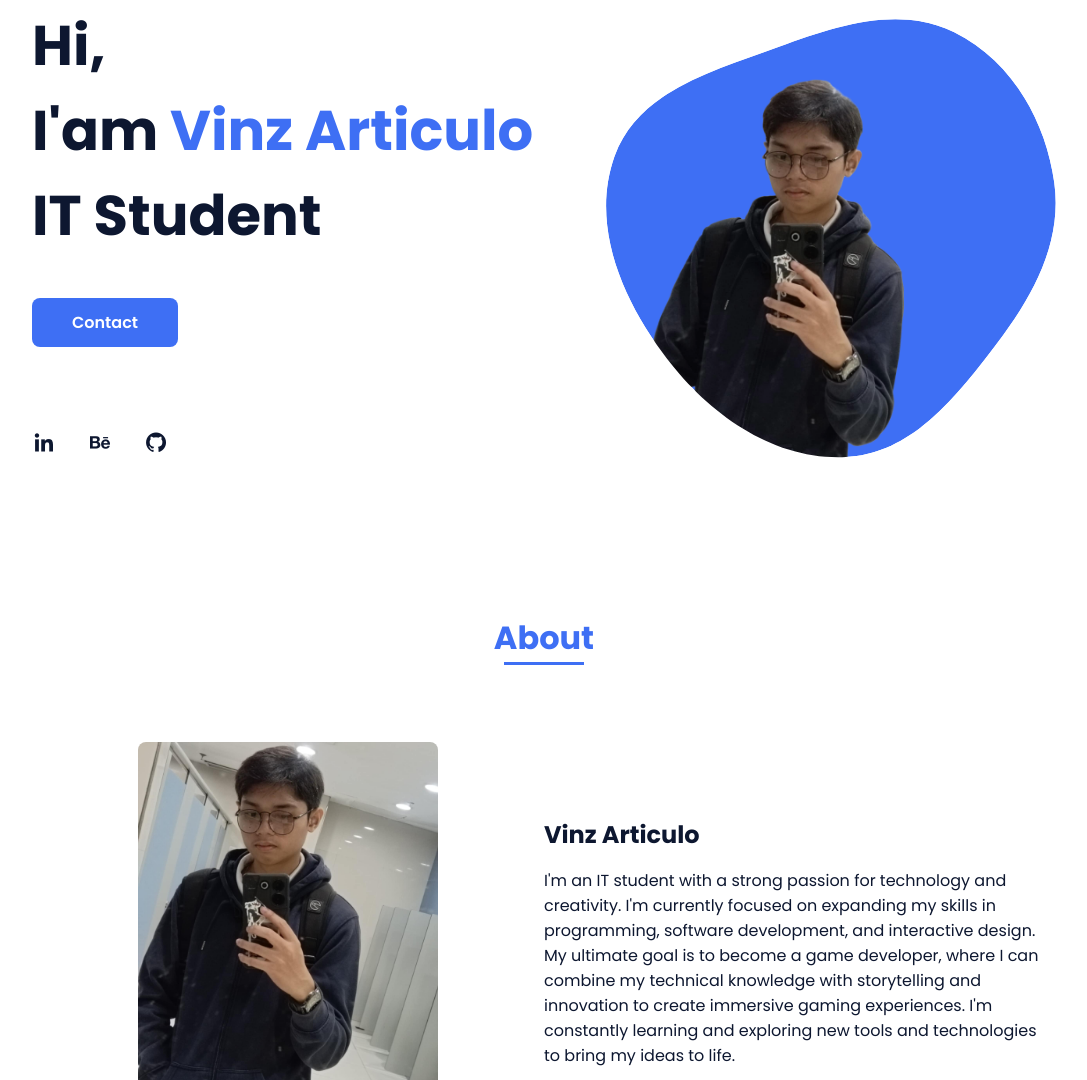
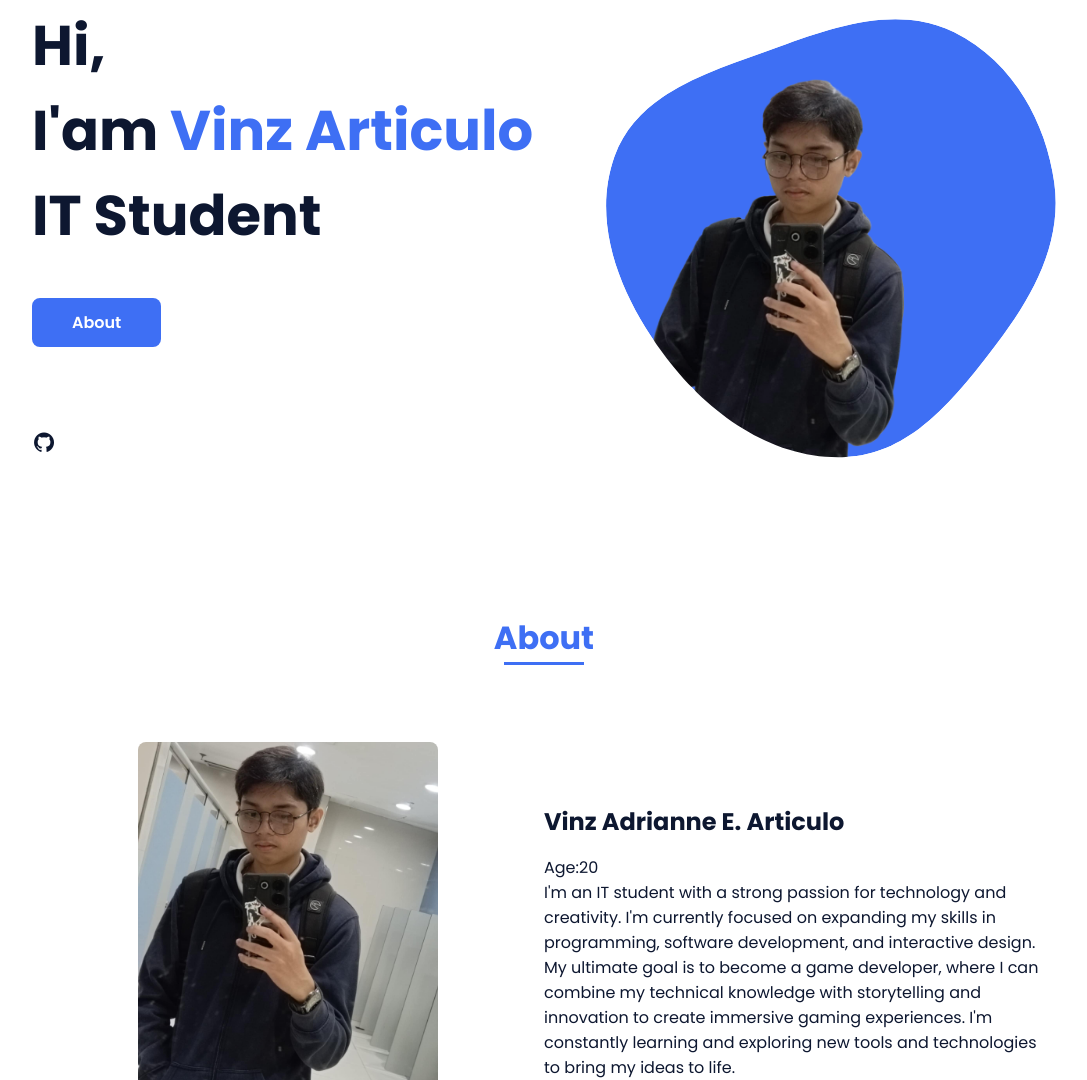
Before and after one commit to Vaike-san/Vinz, a plain HTML site: page index.html in a window 1280 px wide. Shown: the part 157-1237 px from the top of the page, without its empty margins (96-1183 px from the left). Drawn offline with nearby package versions, Linux system fonts and the light colour scheme.

Commit message:
Update index.html

```diff
--- a/index.html
+++ b/index.html
@@ -41,13 +41,13 @@
                 <div class="home__data">
                     <h1 class="home__title">Hi,<br>I'am <span class="home__title-color">Vinz Articulo</span><br> IT Student</h1>
 
-                    <a href="#" class="button">Contact</a>
+                    <a href="#about" class="button">About</a>
                 </div>
 
                 <div class="home__social">
-                    <a href="" class="home__social-icon"><i class='bx bxl-linkedin'></i></a>
-                    <a href="" class="home__social-icon"><i class='bx bxl-behance' ></i></a>
-                    <a href="" class="home__social-icon"><i class='bx bxl-github' ></i></a>
+                  <!---===  <a href="" class="home__social-icon"><i class='bx bxl-linkedin'></i></a>
+                    <a href="" class="home__social-icon"><i class='bx bxl-behance' ></i></a> ===--->
+                    <a href="https://github.com/Vaike-san" class="home__social-icon"><i class='bx bxl-github' ></i></a>
                 </div>
 
                 <div class="home__img">
@@ -74,7 +74,8 @@
 
 
                     <div>
-                        <h2 class="about__subtitle">Vinz Articulo</h2>
+                        <h2 class="about__subtitle">Vinz Adrianne E. Articulo</h2>
+                        <p class="about_text">Age:20</p>
                         <p class="about__text">I'm an IT student with a strong passion for technology and creativity. I'm currently focused on expanding my skills in programming, software development, and interactive design. My ultimate goal is to become a game developer, where I can combine my technical knowledge with storytelling and innovation to create immersive gaming experiences. I'm constantly learning and exploring new tools and technologies to bring my ideas to life.</p>
                     </div>
                 </div>
```
